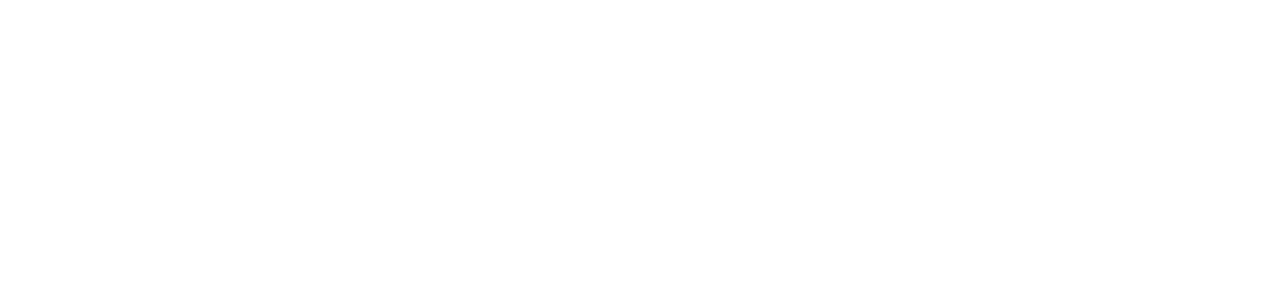
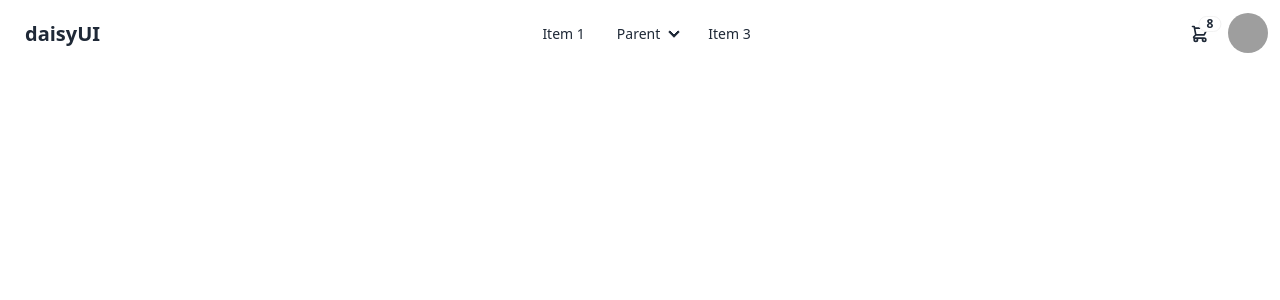
Before and after one commit to HabiburRahman02/mealDb-with-react-router, a React (Vite) app: page / in a window 1280 px wide. Shown: the top 300 px of the page. Built offline with nearby package versions, Linux system fonts and the light colour scheme; grey boxes are pictures that could not be loaded.

Commit message:
navbar added

```diff
--- a/eslint.config.js
+++ b/eslint.config.js
@@ -10,9 +10,8 @@
     files: ['**/*.{js,jsx}'],
     languageOptions: {
       ecmaVersion: 2020,
-      globals:{
-        ...globals.browser,
-
+      globals: {
+        ...globals.browser
       },
       parserOptions: {
         ecmaVersion: 'latest',
--- /dev/null
+++ b/src/components/Navbar.jsx
@@ -0,0 +1,78 @@
+
+const Navbar = () => {
+    return (
+        <div className="navbar bg-base-100 flex justify-between max-w-7xl mx-auto">
+            <div className="flex">
+                <a className="btn btn-ghost text-xl">daisyUI</a>
+            </div>
+            <ul className="menu menu-horizontal px-1">
+                <li><a>Item 1</a></li>
+                <li>
+                    <details>
+                        <summary>Parent</summary>
+                        <ul className="p-2">
+                            <li><a>Submenu 1</a></li>
+                            <li><a>Submenu 2</a></li>
+                        </ul>
+                    </details>
+                </li>
+                <li><a>Item 3</a></li>
+            </ul>
+            <div className="flex-none">
+                <div className="dropdown dropdown-end">
+                    <div tabIndex={0} role="button" className="btn btn-ghost btn-circle">
+                        <div className="indicator">
+                            <svg
+                                xmlns="http://www.w3.org/2000/svg"
+                                className="h-5 w-5"
+                                fill="none"
+                                viewBox="0 0 24 24"
+                                stroke="currentColor">
+                                <path
+                                    strokeLinecap="round"
+                                    strokeLinejoin="round"
+                                    strokeWidth="2"
+                                    d="M3 3h2l.4 2M7 13h10l4-8H5.4M7 13L5.4 5M7 13l-2.293 2.293c-.63.63-.184 1.707.707 1.707H17m0 0a2 2 0 100 4 2 2 0 000-4zm-8 2a2 2 0 11-4 0 2 2 0 014 0z" />
+                            </svg>
+                            <span className="badge badge-sm indicator-item">8</span>
+                        </div>
+                    </div>
+                    <div
+                        tabIndex={0}
+                        className="card card-compact dropdown-content bg-base-100 z-[1] mt-3 w-52 shadow">
+                        <div className="card-body">
+                            <span className="text-lg font-bold">8 Items</span>
+                            <span className="text-info">Subtotal: $999</span>
+                            <div className="card-actions">
+                                <button className="btn btn-primary btn-block">View cart</button>
+                            </div>
+                        </div>
+                    </div>
+                </div>
+                <div className="dropdown dropdown-end">
+                    <div tabIndex={0} role="button" className="btn btn-ghost btn-circle avatar">
+                        <div className="w-10 rounded-full">
+                            <img
+                                alt="Tailwind CSS Navbar component"
+                                src="https://img.daisyui.com/images/stock/photo-1534528741775-53994a69daeb.webp" />
+                        </div>
+                    </div>
+                    <ul
+                        tabIndex={0}
+                        className="menu menu-sm dropdown-content bg-base-100 rounded-box z-[1] mt-3 w-52 p-2 shadow">
+                        <li>
+                            <a className="justify-between">
+                                Profile
+                                <span className="badge">New</span>
+                            </a>
+                        </li>
+                        <li><a>Settings</a></li>
+                        <li><a>Logout</a></li>
+                    </ul>
+                </div>
+            </div>
+        </div>
+    );
+};
+
+export default Navbar;
--- a/src/layout/Main/Main.jsx
+++ b/src/layout/Main/Main.jsx
@@ -1,8 +1,10 @@
 import { Outlet } from "react-router-dom";
+import Navbar from "../../components/Navbar";
 
 const Main = () => {
     return (
         <div>
+            <Navbar></Navbar>
             <Outlet></Outlet>
         </div>
     );
--- a/src/main.jsx
+++ b/src/main.jsx
@@ -5,6 +5,7 @@
   RouterProvider,
 } from "react-router-dom";
 import Main from './layout/Main/Main';
+import './index.css'
 
 const router = createBrowserRouter([
   {
--- a/tailwind.config.js
+++ b/tailwind.config.js
@@ -1,3 +1,4 @@
+/* eslint-disable no-undef */
 /** @type {import('tailwindcss').Config} */
 export default {
   content: [
```
